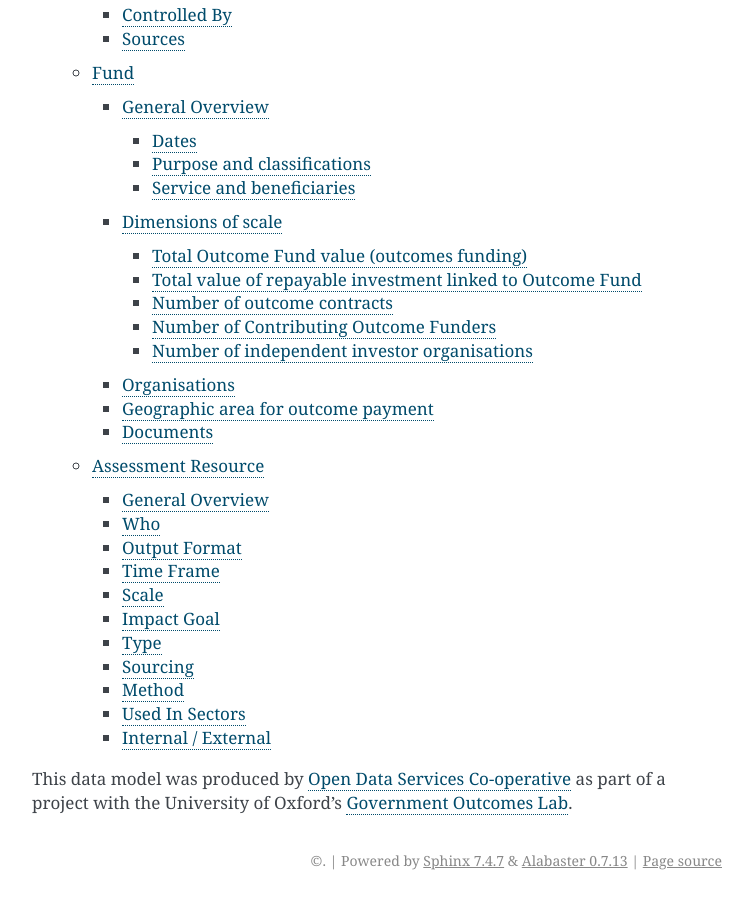
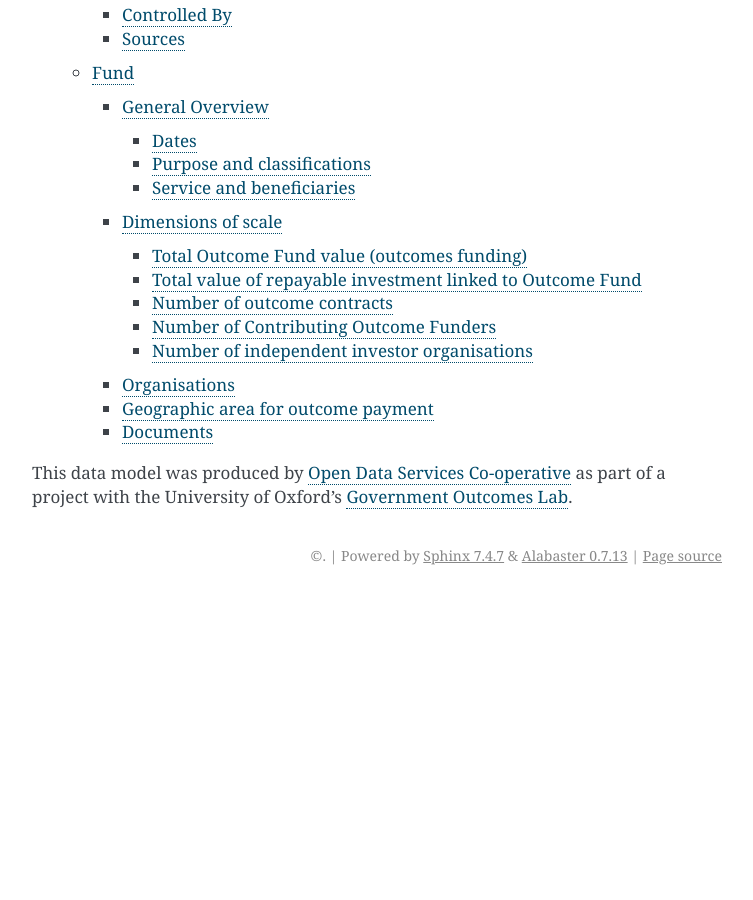
Before and after one commit to INDIGO-Initiative/indigo-data-standard, a Sphinx documentation site: the page built from docs/index.rst, in a window 1280 px wide and 900 px high, scrolled down 1772 px. Shown: the whole window, without its empty margins (388-1141 px from the left). Built offline with Sphinx 7.4.7, drawn with Linux system fonts in a browser that asks for light colours; after the commit the page ends 2367 px from its top, so only the background shows below that; some of the changed lines change nothing that is shown.

Commit message:
Assessment Resource: Remove
This now lives in:
https://github.com/INDIGO-Initiative/indigo-data-standard-impact-wayfinder
https://indigo-data-standard-impact-wayfinder.readthedocs.io

```diff
--- a/docs/data-dictionary/assessment_resource.rst
+++ /dev/null
@@ -1,102 +0,0 @@
-Assessment Resource
-===================
-
-
-Note Assessment Resource is currently a separate data set that is not linked to Projects, Organisations or Funds in any way.
-
-
-General Overview
-----------------
-
-.. datadictionary::
-   :schema: assessment_resource.json
-   :path: /properties/name, /properties/leader, /properties/purpose, /properties/content, /properties/link, /properties/notes
-
-
-Who
----
-
-.. datadictionary::
-   :schema: assessment_resource.json
-   :path: /properties/who
-
-
-Output Format
--------------
-
-Agnostic is a special setting; if this is set as `Yes` then the resource can apply to any of these output formats, and someone searching for any of these output formats will see this resource too.
-
-.. datadictionary::
-   :schema: assessment_resource.json
-   :path: /properties/output_format
-
-
-Time Frame
-----------
-
-.. datadictionary::
-   :schema: assessment_resource.json
-   :path: /properties/time_frame
-
-
-Scale
------
-
-
-Agnostic is a special setting; if this is set as `Yes` then the resource can apply to any of these scales, and someone searching for any of these scales will see this resource too.
-
-.. datadictionary::
-   :schema: assessment_resource.json
-   :path: /properties/scale
-
-
-Impact Goal
------------
-
-Agnostic is a special setting; if this is set as `Yes` then the resource can apply to any of these impact goals, and someone searching for any of these impact goals will see this resource too.
-
-.. datadictionary::
-   :schema: assessment_resource.json
-   :path: /properties/impact_goal
-
-
-Type
-----
-
-.. datadictionary::
-   :schema: assessment_resource.json
-   :path: /properties/type
-
-
-Sourcing
---------
-
-Agnostic is a special setting; if this is set as `Yes` then the resource can apply to any of these sources, and someone searching for any of these sources will see this resource too.
-
-.. datadictionary::
-   :schema: assessment_resource.json
-   :path: /properties/sourcing
-
-
-Method
-------
-
-.. datadictionary::
-   :schema: assessment_resource.json
-   :path: /properties/method
-
-
-Used In Sectors
----------------
-
-.. datadictionary::
-   :schema: assessment_resource.json
-   :path: /properties/used_in_sectors
-
-
-Internal / External
--------------------
-
-.. datadictionary::
-   :schema: assessment_resource.json
-   :path: /properties/internal_external
--- a/docs/data-dictionary/index.rst
+++ b/docs/data-dictionary/index.rst
@@ -7,4 +7,3 @@ Data Dictionary
    project.rst
    organisation.rst
    fund.rst
-   assessment_resource.rst
```
Also changed, not shown: 2 other files.
